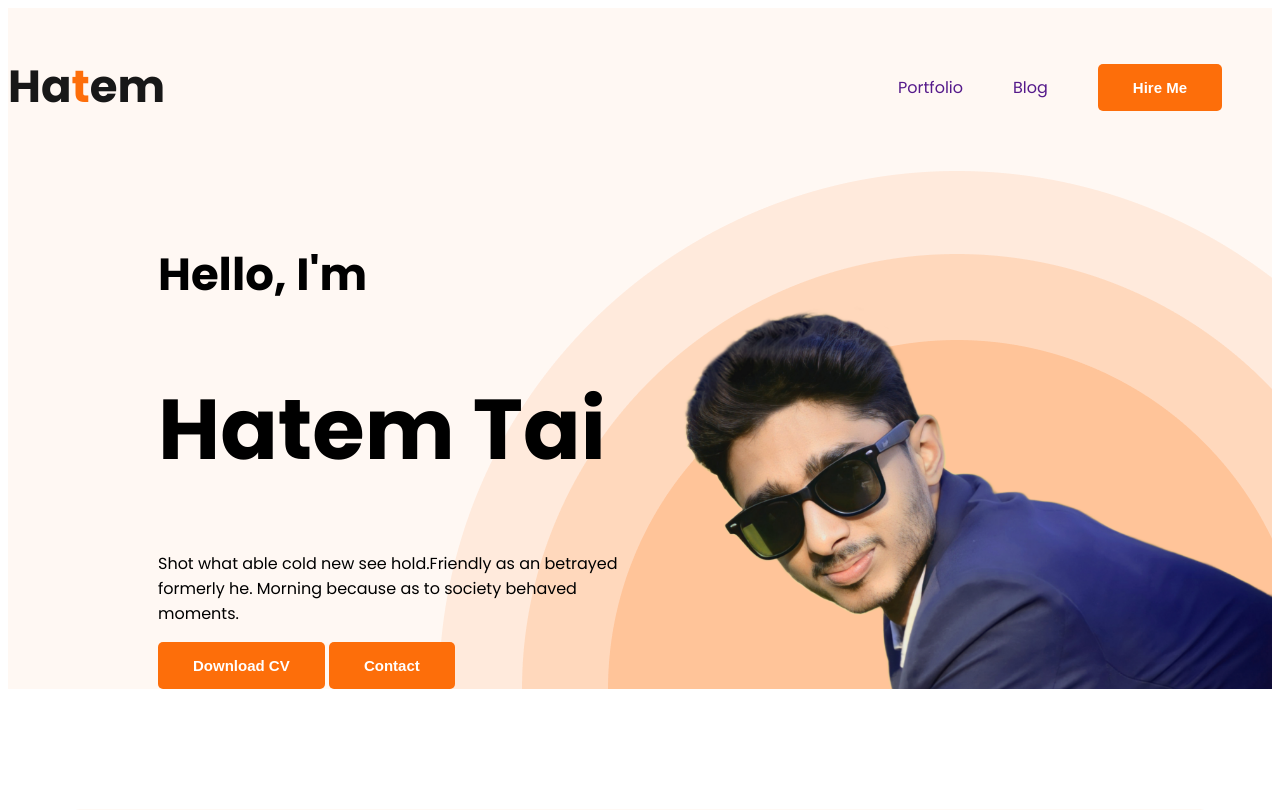
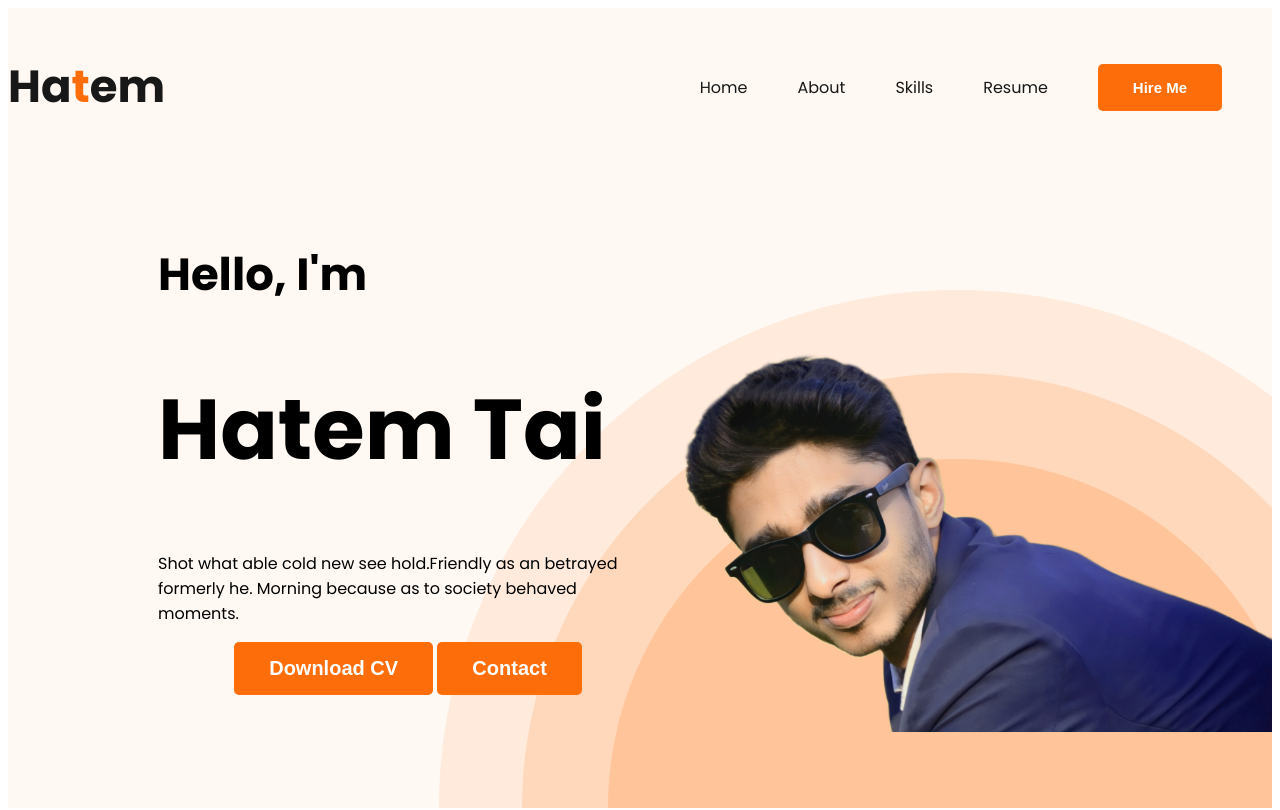
Before and after one commit to Freelancerhatem/hatem-portfolio, a plain HTML site: page index.html in a window 1280 px wide. Shown: the top 810 px of the page. Drawn offline with nearby package versions, Linux system fonts and the light colour scheme.

Commit message:
icon changed

```diff
--- a/index.html
+++ b/index.html
@@ -14,26 +14,35 @@
         <nav>
             <h3 class="nav-title">Ha<span class="text-primary">t</span>em</h3>
             <ul>
-                <li><a href="">Portfolio</a></li>
-                <li><a href="">Blog</a></li>
+                <li><a href="#home">Home</a></li>
+                <li><a href="#about">About</a></li>
+                <li><a href="#skills">Skills</a></li>
+                <li><a href="#resume">Resume</a></li>
                 <li><button class="btn-primary">Hire Me</button></li>
             </ul>
         </nav>
-        <div class="banner">
+        <div class="banner" id="home">
             <div class="banner-content">
                 <h3 class="banner-greetings">Hello, I'm</h3>
                 <h1 class="banner-title">Hatem Tai</h1>
                 <p>Shot what able cold new see hold.Friendly as an betrayed formerly he. Morning because as to society
                     behaved moments.</p>
-                <button class="btn-primary">Download CV</button>
-                <button class="btn-primary">Contact</button>
+                <div class="btn-download">
+                <button class="btn-primary btn-ext">Download CV</button>
+                <button class="btn-primary btn-ext">Contact</button>
+                </div>
             </div>
+
+        </div>
+        <div class="image-container">
             <img src="images/small_size_s.png" class="profile-pic" alt="">
-        </div>
+
+            </div>
+
     </header>
 
     <main>
-        <section class="about">
+        <section class="about" id="about">
             <h3 class="section-title">About Me</h3>
             <p class="section-description">I, m a designer & developer with a passion for web design. I enjoy developing
                 simple, clean and slick websites that provide real value to the end user. Thousands of clients have
@@ -61,7 +70,7 @@
 
         </section>
         <!-- what-i-do-section -->
-        <section id="what-i-do">
+        <section id="what-i-do" >
             <h3 class="section-title">
                 What i do
             </h3>
@@ -176,8 +185,8 @@
         </section>
 
         <div class="btn-download">
-            <button class="btn-primary">
-                <i class='bx bx-download'></i>Download CV
+
+            <button class="btn-primary"><i class='bx bx-download'></i>Download CV
             </button>
         </div>
 
@@ -189,7 +198,7 @@
 
         <div class="contact-details">
             <h2 class="contact-title">
-                Lets Connect
+                Let's Connect
             </h2>
             <p class="contact-description">
                 Please fill out the form on this section to contact with me or call between 9:00 A.M and 8.00 P.M ET, Monday through Friday.
--- a/style.css
+++ b/style.css
@@ -16,6 +16,9 @@ body {
     font-size: 15px;
     padding: 15px 35px;
 }
+.btn-ext{
+    margin-bottom: 20px;
+}
 /* nav related styles */
 nav{
     display: flex;
@@ -27,7 +30,7 @@ nav{
     color: #181818;
     font-size: 45px;
 }
-nav>ul {
+nav ul {
     display: flex;
     align-items: center;
 }
@@ -38,9 +41,16 @@ nav li{
 nav a{
     list-style: none;
     text-decoration: none;
+    color: #181818;
+    transition: 0.7 ease;
+}
+nav a:hover{
+    color: #FD6E0A;
+
 }
 /* hedaer related style */
 .header{
+    height: 100vh;
     background: #FFF8F3;
     background-image: url("images/header_bg.png");
     background-repeat: no-repeat;
@@ -55,9 +65,18 @@ nav a{
 .banner-content{
     max-width: 500px;
 }
-.banner .profile-pic{
-    margin-right: -30px;
-    margin-bottom: -90px;
+
+.image-container{
+    position: relative;
+    margin-top: 17.5px;
+
+}
+.image-container img{
+
+    position: absolute;
+    right: 0;
+    bottom: 0;
+
 }
 .banner-greetings{
     font-size: 45px;
@@ -112,8 +131,6 @@ main{
 }
 .btn-download{
     text-align: center;
-    width: auto;
-    height: auto;
 
 }
 .btn-download button{
@@ -121,6 +138,9 @@ color:  #FFF;
 text-align: center;
 font-size: 20px;
 
+}
+.btn-download button i{
+    margin: 7px;
 }
 /*footer contact part css */
 .contact-container{
```
Also changed, not shown: images/small_size_s2.png (added).
